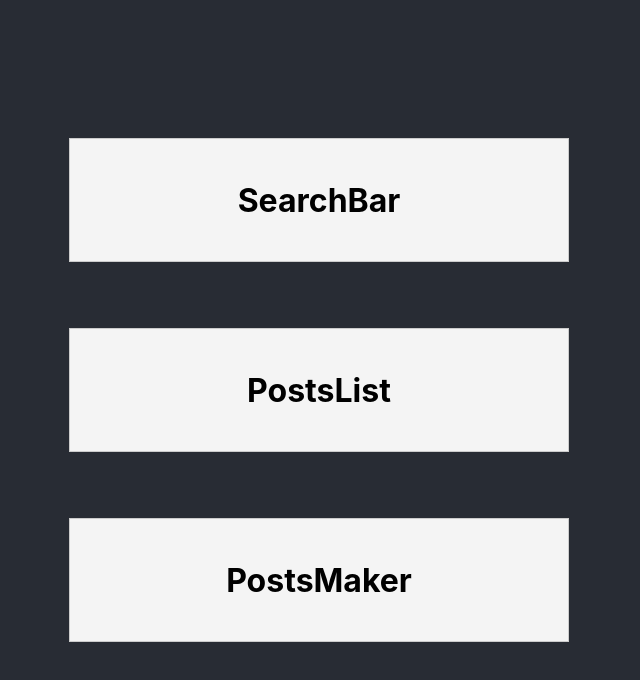
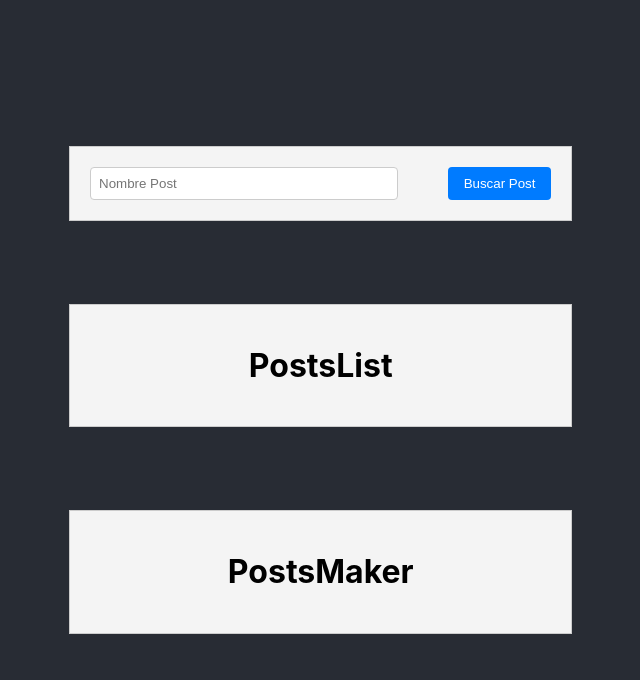
Before and after one commit to FabianMalferMix/tcit-recruiting, a React (Create React App) app in the folder frontend/: page / in a window 1280 px wide. Shown: the top 680 px of the page, without its empty margins (321-961 px from the left). Built offline with nearby package versions, Linux system fonts and the light colour scheme; the HTML template or start-up script is replaced by a standard one.

Commit message:
Crea armazon de SearchBar

```diff
--- a/frontend/src/components/searchBar/SearchBar.css
+++ b/frontend/src/components/searchBar/SearchBar.css
@@ -0,0 +1,26 @@
+.searchbar-form {
+    display: flex; /* Coloca los elementos en una sola línea horizontal */
+    width: 100%; /* Abarca toda la anchura del div contenedor */
+    gap: 50px; /* Espacio entre el input y el botón */
+}
+
+.searchbar-form-input {
+    flex: 1; /* Hace que el input ocupe todo el espacio disponible a la izquierda */
+    padding: 8px; /* Espaciado interno para mejor apariencia */
+    border: 1px solid #ccc; /* Borde gris claro */
+    border-radius: 4px; /* Bordes redondeados */
+    width: 20rem;
+}
+
+.searchbar-form-button {
+    padding: 8px 16px; /* Espaciado interno */
+    background-color: #007bff; /* Color de fondo azul */
+    color: white; /* Texto blanco */
+    border: none; /* Sin borde */
+    border-radius: 4px; /* Bordes redondeados */
+    cursor: pointer; /* Muestra un puntero al pasar el mouse */
+}
+
+.searchbar-form-button:hover {
+    background-color: #0056b3; /* Azul más oscuro al pasar el mouse */
+}
--- a/frontend/src/components/searchBar/SearchBar.js
+++ b/frontend/src/components/searchBar/SearchBar.js
@@ -1,10 +1,30 @@
-import React from 'react';
+import React, {useState} from 'react';
 import './SearchBar.css';
 
 const SearchBar = () => {
+
+    const [inputValue, setInputValue] = useState("");
+    const submitHandler = (e) => {
+        e.preventDefault();
+        console.log('Búsqueda de Post')
+    };
+
     return(
         <div className='searchbar-container'>
-            <h1>SearchBar</h1>
+            <form className='searchbar-form' onSubmit={submitHandler}>
+                <input
+                    type="text" className='searchbar-form-input' placeholder='Nombre Post'
+                    value={inputValue} onChange={(e)=>setInputValue(e.target.value)}
+                />
+                <button
+                    type="submit" className='searchbar-form-button'
+                    disabled={!inputValue.trim()}
+                >
+                    Buscar Post
+                </button>
+
+            </form>
+
         </div>
     )
 };
```
